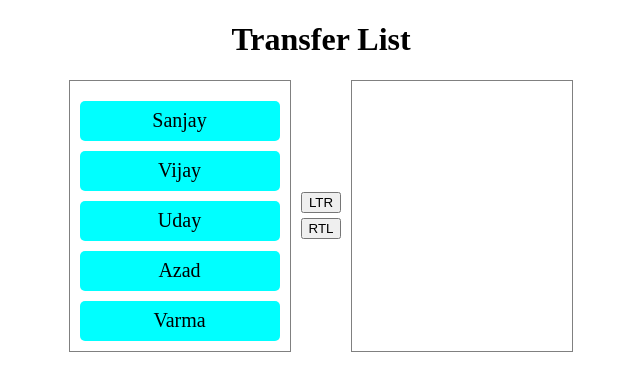
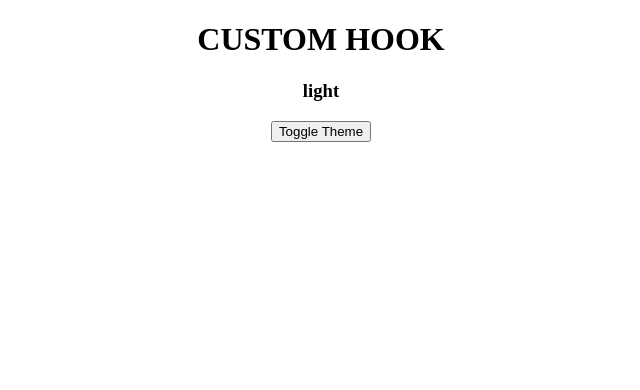
Before and after one commit to SanjayvVarma/react-toturial, a React (Vite) app: page /about in a window 1280 px wide. Shown: the top 390 px of the page, without its empty margins (319-959 px from the left). Built offline with nearby package versions, Linux system fonts and the light colour scheme.

Commit message:
custom hook

```diff
--- a/src/App.jsx
+++ b/src/App.jsx
@@ -1,5 +1,6 @@
 import './App.css'
-import TransferList from './projects/transferList';
+import CustomHook from './projects/customHook';
+// import TransferList from './projects/transferList';
 // import ProgressBar from './projects/progressBar';
 // import VsCodeFolder from './projects/vsCodeFolderSt';
 // import Barchart from './projects/dataFetchingAndVisualization';
@@ -61,7 +62,8 @@ function App() {
       {/* <Barchart/> */}
       {/* <ProgressBar/> */}
       {/* <VsCodeFolder /> */}
-      <TransferList />
+      {/* <TransferList /> */}
+      <CustomHook />
 
     </>
   )
--- /dev/null
+++ b/src/projects/customHook/custom.css
@@ -0,0 +1,9 @@
+
+.dark{
+    color: white;
+    background: #000;
+}
+
+.container{
+    text-align: center;
+}
--- /dev/null
+++ b/src/projects/customHook/index.jsx
@@ -0,0 +1,32 @@
+import React from 'react'
+import { useLocalStorage } from './useLocalStorage'
+import './custom.css'
+
+const CustomHook = () => {
+
+    const [theme, setTheme] = useLocalStorage('theme', 'light')
+
+    const handleTheme = () => {
+        if (theme === 'light') {
+            setTheme('dark')
+        } else {
+            setTheme('light')
+        }
+    }
+
+    return (
+        <div className='container'>
+            <div className={`${theme === 'light' ? '' : 'dark'}`}>
+                <h1>CUSTOM HOOK</h1>
+
+                <h3>{theme}</h3>
+                <button
+                    onClick={handleTheme}
+                >Toggle Theme
+                </button>
+            </div>
+        </div>
+    )
+}
+
+export default CustomHook
--- /dev/null
+++ b/src/projects/customHook/useLocalStorage.js
@@ -0,0 +1,33 @@
+import { useState } from "react"
+
+export const useLocalStorage = (key, dVal) => {
+    const [lsValue, setLsValue] = useState(() => {
+        try {
+
+            let val = localStorage.getItem(key)
+            if (val) {
+                return JSON.parse(val)
+            } else {
+                localStorage.setItem(key, JSON.stringify(dVal))
+                return dVal;
+            }
+
+        } catch (error) {
+            localStorage.setItem(key, JSON.stringify(dVal))
+            return dVal;
+        }
+    })
+
+    const setLs = (valOfFunc) => {
+        let newVal;
+        if (typeof valOfFunc === 'function') {
+            newVal = valOfFunc(lsValue)
+        } else {
+            newVal = valOfFunc
+        }
+        localStorage.setItem(key, JSON.stringify(newVal))
+        setLsValue(newVal)
+    }
+
+    return [lsValue, setLs]
+}
```
